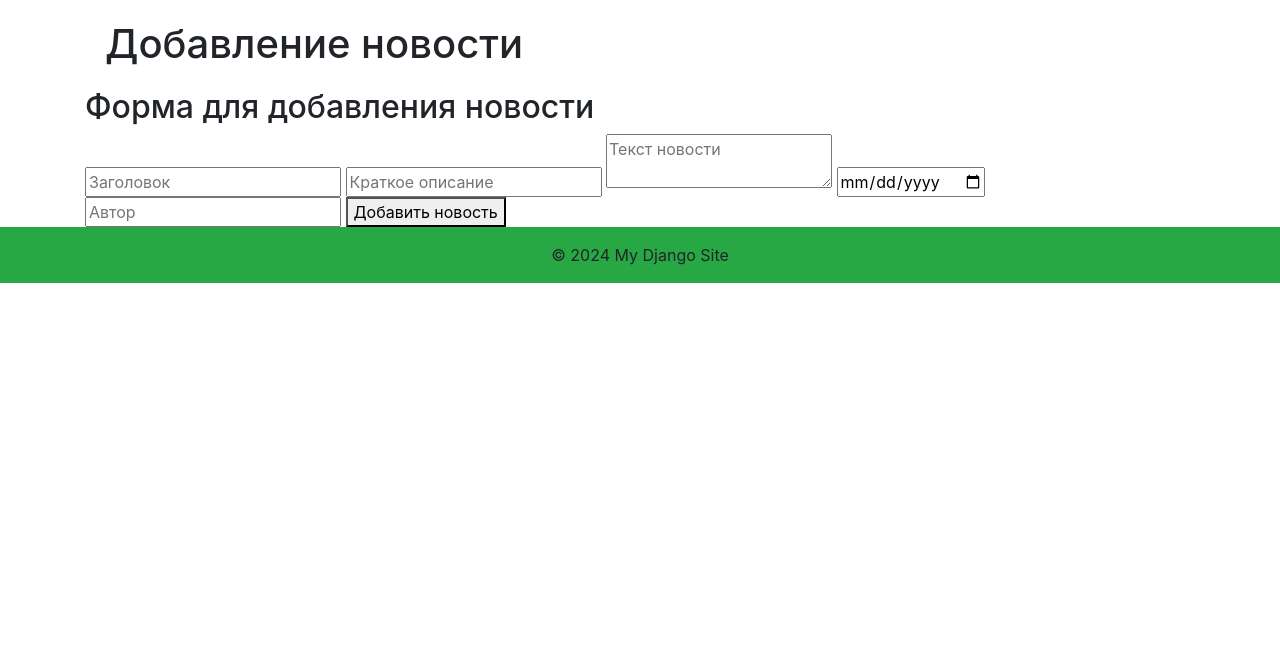
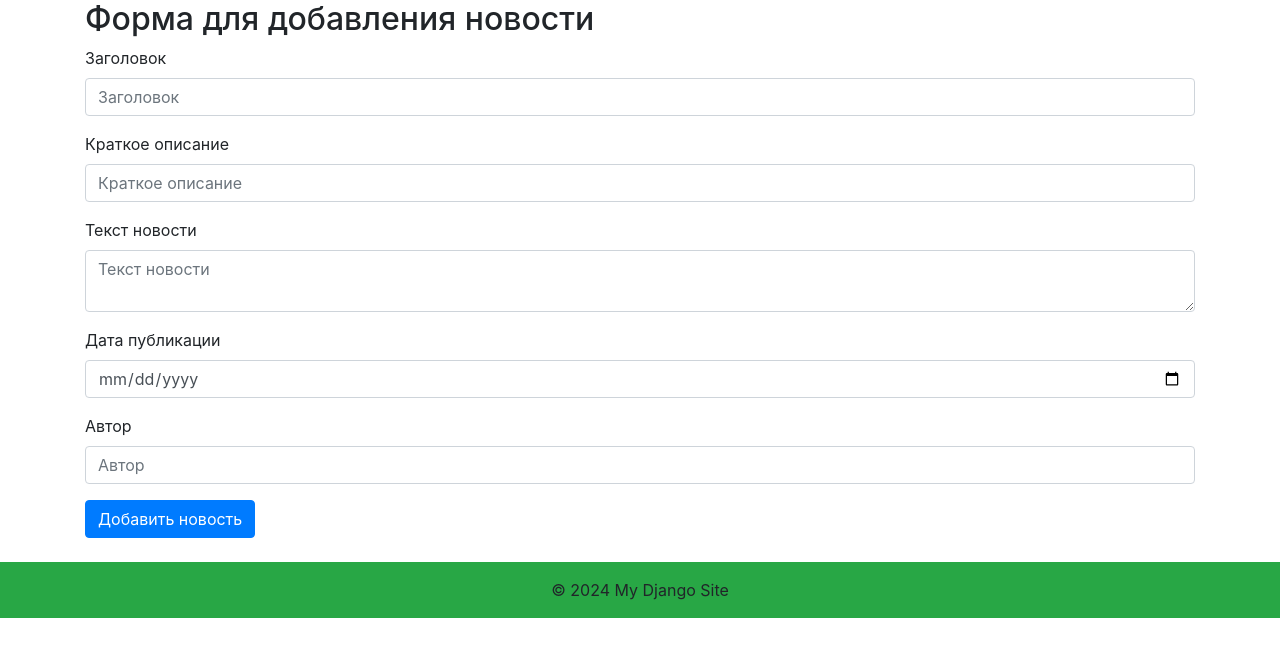
Before and after one commit to janisfs/DJ04-Django-hw-copy, a Django app: page /news/add_news/ in a window 1280 px wide. Shown: the part 56-713 px from the top of the page. Run offline with Django 5.2, Linux system fonts and the light colour scheme; some libraries are stand-ins or nearby versions.

Commit message:
Update add_news.html
add new style, solve some mistakes

```diff
--- a/django_app/news/templates/news/add_news.html
+++ b/django_app/news/templates/news/add_news.html
@@ -5,18 +5,32 @@
 {% endblock %}
 
 {% block content %}
-<h1 style="margin: 20px;">Добавление новости</h1>
 <div>
     <h2>Форма для добавления новости</h2>
     <form method="post">
-        <input type="text" placeholder="Заголовок" name="title">
-        <input type="text" placeholder="Краткое описание" name="short_description">
-        <textarea name="text" placeholder="Текст новости"></textarea>
-        <input type="date" name="pub_date">
-        <input type="text" placeholder="Автор" name="author">
-        <button type="submit">Добавить новость</button>
-
+        <div class="form-group">
+            <label for="title">Заголовок</label>
+            <input type="text" class="form-control" id="title" name="title" placeholder="Заголовок">
+        </div>
+        <div class="form-group">
+            <label for="short_description">Краткое описание</label>
+            <input type="text" class="form-control" id="short_description" name="short_description" placeholder="Краткое описание">
+        </div>
+        <div class="form-group">
+            <label for="text">Текст новости</label>
+            <textarea class="form-control" id="text" name="text" placeholder="Текст новости"></textarea>
+        </div>
+        <div class="form-group">
+            <label for="pub_date">Дата публикации</label>
+            <input type="date" class="form-control" id="pub_date" name="pub_date">
+        </div>
+        <div class="form-group">
+            <label for="author">Автор</label>
+            <input type="text" class="form-control" id="author" name="author" placeholder="Автор">
+        </div>
+        <button type="submit" class="btn btn-primary">Добавить новость</button>
     </form>
+    <br>
 </div>
 
 {% endblock %}
```
